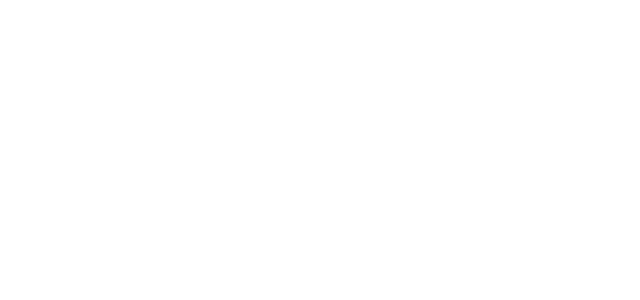
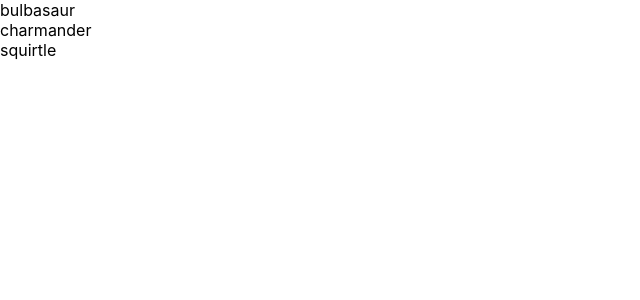
Before and after one commit to StefnotAdevyet/pokemonreact, a React (Create React App) app in the folder pokemon/: page / in a window 1280 px wide. Shown: the top 300 px of the page, without its empty margins (0-640 px from the left). Built offline with nearby package versions, Linux system fonts and the light colour scheme; the HTML template or start-up script is replaced by a standard one.

Commit message:
added state to App and linked PokeList

```diff
--- a/pokemon/src/App.js
+++ b/pokemon/src/App.js
@@ -1,8 +1,12 @@
 import './App.css';
+import React , { useState } from 'react';
+import PokeList from './PokeList';
 
 function App() {
+  const [pokemon, setPokemon] = useState(['bulbasaur', 'charmander', 'squirtle'])
+
   return (
-  null
+  <PokeList pokemon={pokemon} />
   );
 }
 
--- a/pokemon/src/PokeList.js
+++ b/pokemon/src/PokeList.js
@@ -1,9 +1,11 @@
 import React from 'react';
 
-export default function PokeList () {
+export default function PokeList (props) {
   return (
     <div>
-
+    {
+    props.pokemon.map(p => <div>{p}</div>)
+    }
     </div>
   )
 }
```
